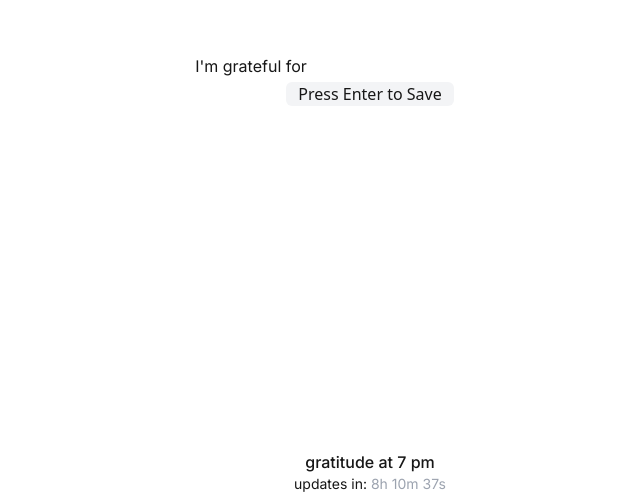
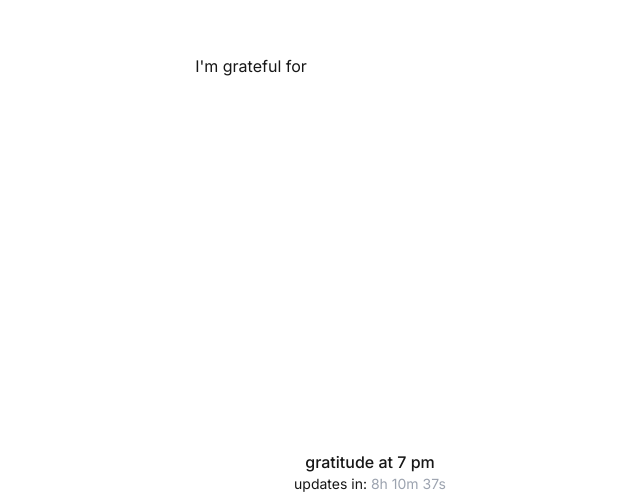
Before and after one commit to arjundabir/gratitude-at-seven-pm, a Next.js app: page / in a window 1280 px wide. Shown: the part 298-800 px from the top of the page, without its empty margins (270-910 px from the left). Built offline with nearby package versions, Linux system fonts and the light colour scheme; no server answers.

Commit message:
removes enter button after submit

```diff
--- a/components/helper-text.tsx
+++ b/components/helper-text.tsx
@@ -17,7 +17,8 @@ const HelperText = () => {
       <SaveResponse
         onSubmit={onSubmit}
         display={
-          (gratitudeMessageCookie.length <= 0 && gratitudeMessage.length > 0) ||
+          gratitudeMessageCookie.length <= 0 &&
+          gratitudeMessage.length > 0 &&
           !done
         }
       />
@@ -33,10 +34,10 @@ const SaveResponse = ({
   display: boolean;
 }) => {
   return (
-    <button type="submit" onClick={onSubmit}>
+    <button type="submit" onClick={onSubmit} disabled={!display}>
       <kbd
         className={`transition-opacity duration-300 p-3 rounded-md w-fit h-6 flex items-center justify-center bg-gray-100 font-medium font-sans ${
-          display ? "opacity-100" : "opacity-0"
+          display ? "opacity-100 " : "opacity-0 pointer-events-none h-6"
         }`}
       >
         Press Enter to Save
```
